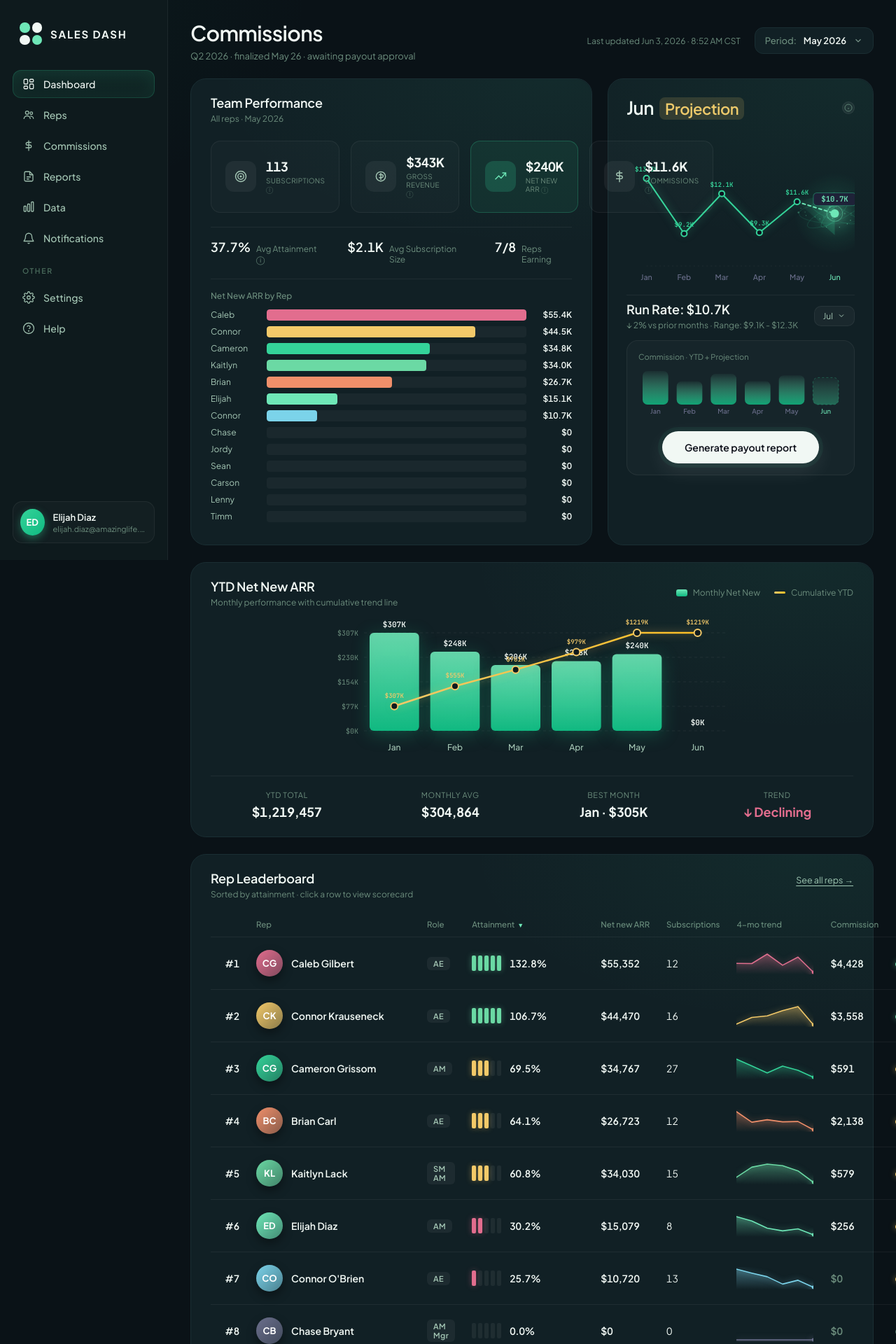
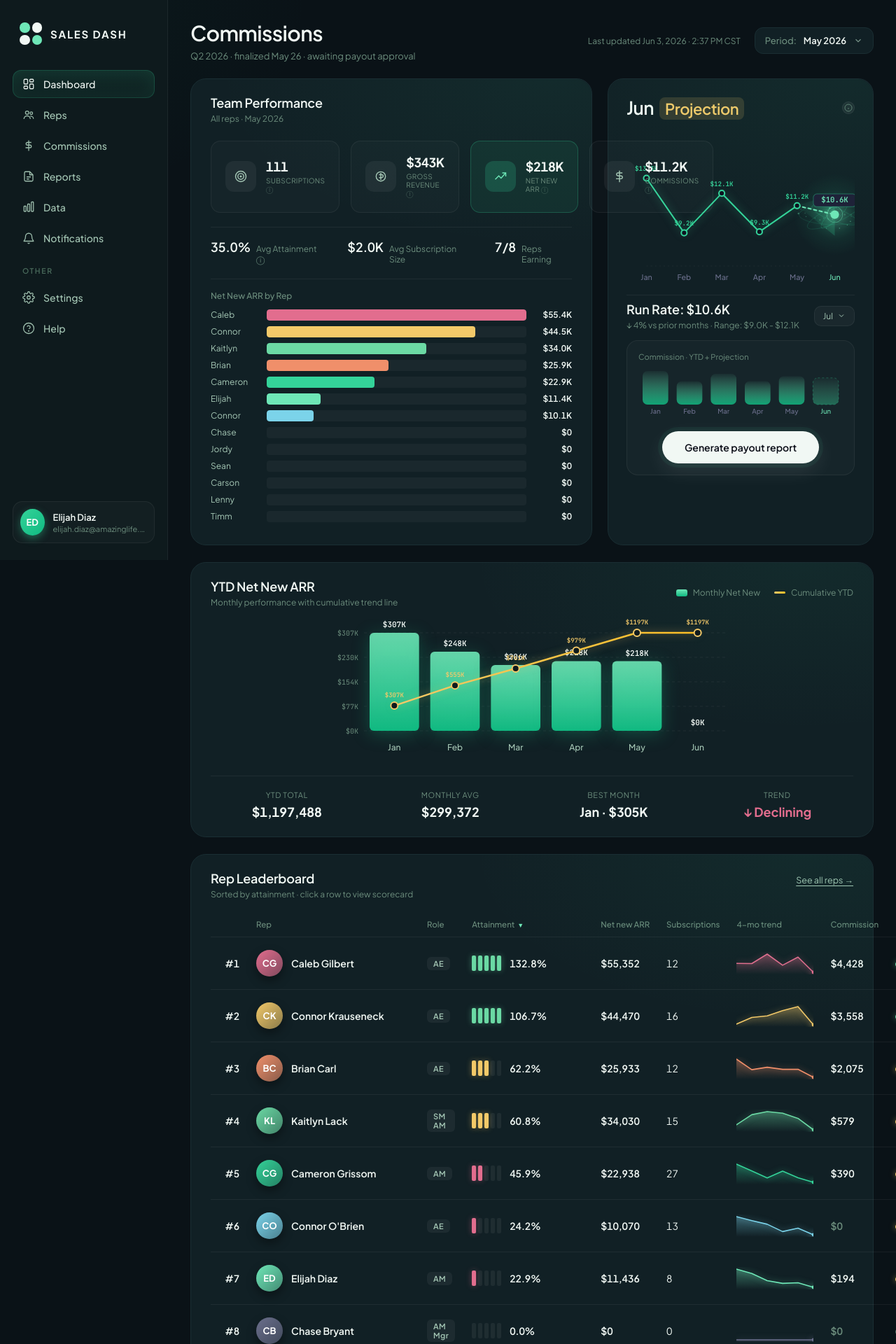
Before and after one commit to elijahdiaz-ux/commissions-dashboard, a React (Vite) app: page / in a window 1280 px wide. Shown: the top 1920 px of the page at 70% size. Built offline with nearby package versions, Linux system fonts and the light colour scheme.

Commit message:
Sync Jun 2026 data from Excel

```diff
--- a/src/App.jsx
+++ b/src/App.jsx
@@ -2,7 +2,7 @@ import { useState, useMemo, useEffect } from 'react';
 import qaData from './qaData.json';
 
 // Stamped by sync_dashboard.py on each push that deploys new data (Central time)
-const LAST_UPDATED = 'Jun 3, 2026 · 8:52 AM CST';
+const LAST_UPDATED = 'Jun 3, 2026 · 2:37 PM CST';
 
 // ───────── PERIOD OPTIONS ─────────
 const PERIOD_OPTIONS = ['Jun 2026', 'May 2026', 'Apr 2026', 'Mar 2026', 'Feb 2026', 'Jan 2026', 'Q1 2026', 'YTD 2026'];
@@ -109,7 +109,7 @@ const PLANS = {
 };
 
 const REPS = [
-  { name: 'Cameron Grissom',  role: 'AM',    deals: 0, netNew: 0, goal: 54.1, gross: 44883, commission: 459, basePay: 4167, earnings: 4626, status: 'on-track', spark: [89945, 56342, 21317, 55322, 34767, 0], color: '#34D399', plan: 'C', monthlyDeals: [102, 102, 77, 54, 27, 0], commissionByMonth: [4845, 1484, 362, 1382, 591, 0],
+  { name: 'Cameron Grissom',  role: 'AM',    deals: 0, netNew: 0, goal: 54.1, gross: 44883, commission: 459, basePay: 4167, earnings: 4626, status: 'on-track', spark: [89945, 56342, 21317, 55322, 22938, 0], color: '#34D399', plan: 'C', monthlyDeals: [102, 102, 77, 54, 27, 0], commissionByMonth: [4845, 1484, 362, 1382, 390, 0],
     dealsList: [
       { customer: 'Alliance Missionary Church', product: '252', arr: 2070, netNew: 1387 },
       { customer: 'Amplify Church', product: '252', arr: 3073, netNew: 2378 },
@@ -196,7 +196,7 @@ const REPS = [
       { customer: 'Liberty Baptist Church', product: 'High School', arr: 2431, netNew: 1335 },
     ]
   },
-  { name: 'Brian Carl',       role: 'AE',    deals: 0, netNew: 0, goal: 49.3,  gross: 34070, commission: 1642, basePay: 5000, earnings: 6642, status: 'behind',   spark: [58472, 24416, 32392, 25598, 26723, 0], color: '#F08F6A', plan: 'A', monthlyDeals: [31, 50, 29, 13, 12, 0], commissionByMonth: [4678, 1953, 2591, 2048, 2138, 0],
+  { name: 'Brian Carl',       role: 'AE',    deals: 0, netNew: 0, goal: 49.3,  gross: 34070, commission: 1642, basePay: 5000, earnings: 6642, status: 'behind',   spark: [58472, 24416, 32392, 25598, 25933, 0], color: '#F08F6A', plan: 'A', monthlyDeals: [31, 50, 29, 13, 12, 0], commissionByMonth: [4678, 1953, 2591, 2048, 2075, 0],
     dealsList: [
       { customer: 'Cornerstone Methodist Church', product: 'Amazing+', arr: 1039, netNew: 1920 },
       { customer: 'Frankenmuth Bible Church', product: 'Amazing+', arr: 2191, netNew: 1351 },
@@ -211,7 +211,7 @@ const REPS = [
       { customer: 'The Vine', product: 'Amazing+', arr: 6187, netNew: 6187 },
     ]
   },
-  { name: 'Elijah Diaz',      role: 'AM',    deals: 0,  netNew: 0,  goal: 26.5,  gross: 22013, commission: 225,  basePay: 4167, earnings: 4392, status: 'behind',   spark: [46057, 35159, 16829, 9990, 15079, 0],   color: '#6EE7B7', plan: 'C', monthlyDeals: [57, 46, 27, 7, 8, 0], commissionByMonth: [783, 598, 286, 170, 256, 0],
+  { name: 'Elijah Diaz',      role: 'AM',    deals: 0,  netNew: 0,  goal: 26.5,  gross: 22013, commission: 225,  basePay: 4167, earnings: 4392, status: 'behind',   spark: [46057, 35159, 16829, 9990, 11436, 0],   color: '#6EE7B7', plan: 'C', monthlyDeals: [57, 46, 27, 7, 8, 0], commissionByMonth: [783, 598, 286, 170, 194, 0],
     dealsList: [
       { customer: 'Calvary Church', product: 'First Look', arr: 664, netNew: 0 },
       { customer: 'Christ Family Church', product: 'Amazing+', arr: 2256, netNew: 1125 },
@@ -222,7 +222,7 @@ const REPS = [
       { customer: 'One Line Church', product: 'Amazing+', arr: 3080, netNew: 3856 },
     ]
   },
-  { name: "Connor O'Brien",   role: 'AE',    deals: 0, netNew: 0,  goal: 23.3,  gross: 16095, commission: 0,    basePay: 6681, earnings: 6681, status: 'behind',   spark: [27565, 21550, 15966, 4903, 10720, 0],  color: '#7BD3EA', plan: 'B', monthlyDeals: [25, 32, 24, 22, 13, 0], commissionByMonth: [0, 405, 958, 0, 0, 0],
+  { name: "Connor O'Brien",   role: 'AE',    deals: 0, netNew: 0,  goal: 23.3,  gross: 16095, commission: 0,    basePay: 6681, earnings: 6681, status: 'behind',   spark: [27565, 21550, 15966, 4903, 10070, 0],  color: '#7BD3EA', plan: 'B', monthlyDeals: [25, 32, 24, 22, 13, 0], commissionByMonth: [0, 405, 958, 0, 0, 0],
     dealsList: [
       { customer: 'Blue Oaks Church', product: 'First Look', arr: 894, netNew: 337 },
       { customer: 'His Presence Church', product: '252', arr: 2070, netNew: 871 },
@@ -245,14 +245,14 @@ const MONTHLY = [
   { m: 'Feb', deals: 260, gross: 497579, netNew: 247717, goal: 78.3, commission: 9185, earnings: 60868 },
   { m: 'Mar', deals: 202, gross: 479383, netNew: 205995, goal: 65.1, commission: 12149, earnings: 72072 },
   { m: 'Apr', deals: 134, gross: 361935, netNew: 218390, goal: 69.0, commission: 9263, earnings: 60946 },
-  { m: 'May', deals: 113, gross: 343367, netNew: 240223, goal: 75.9, commission: 11550, earnings: 63233 },
+  { m: 'May', deals: 111, gross: 343367, netNew: 218254, goal: 69.0, commission: 11223, earnings: 62906 },
   { m: 'Jun', deals: 0, gross: 0, netNew: 0, goal: 0.0, commission: 0, earnings: 51683 },
 ];
 
 // Latest month with actual data (fallback default for period lookups)
 const MAY_DATA = MONTHLY[MONTHLY.reduce((mx, m, i) => (m.netNew > 0 ? i : mx), 0)];
 const YTD = {
-  deals: 930, gross: 2206854, netNew: 1219457, commission: 55433, earnings: 373771,
+  deals: 928, gross: 2206854, netNew: 1197488, commission: 55106, earnings: 373444,
 };
 
 // ───────── RUN RATE PROJECTION ─────────
```
Also changed, not shown: src/qaData.json.
